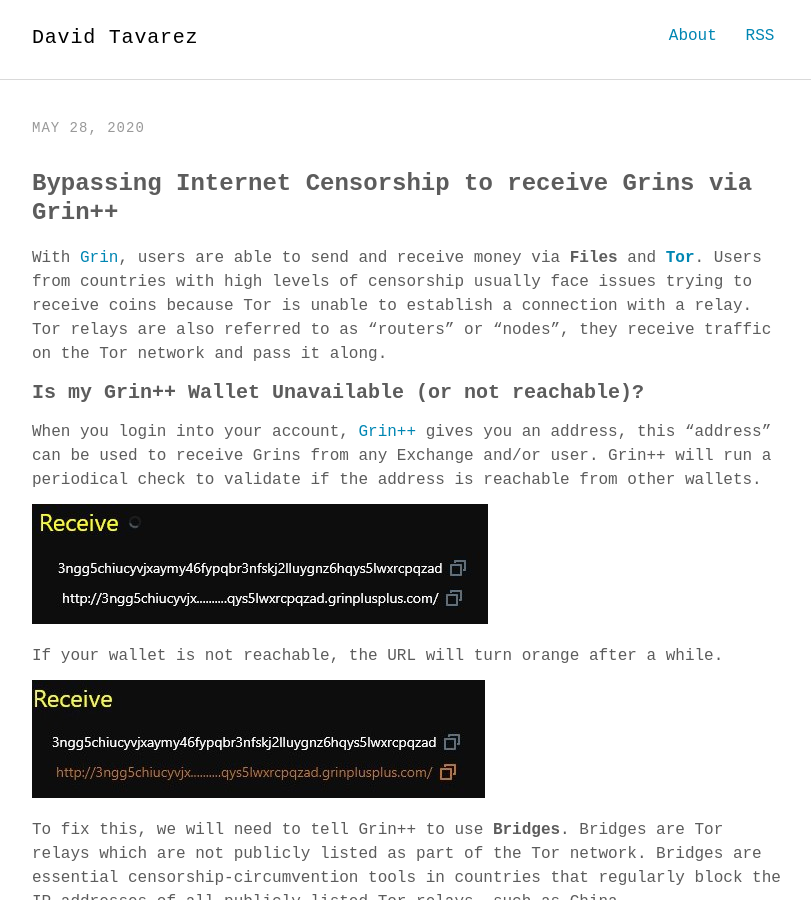
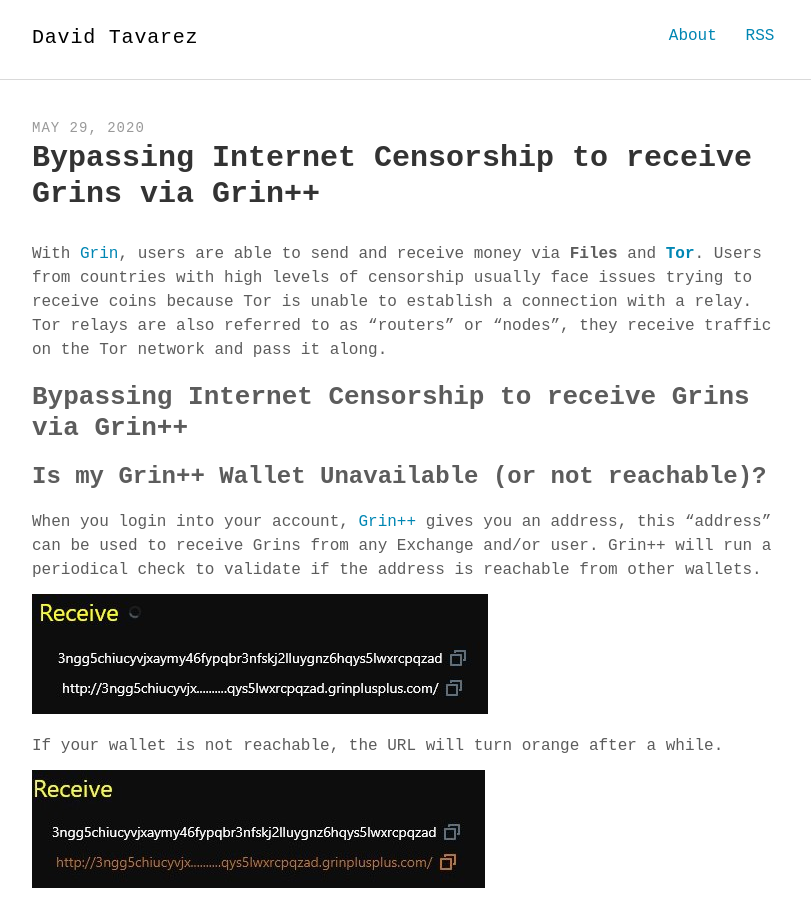
Before and after one commit to davidtavarez/davidtavarez.github.io, a Jekyll site: the page built from _posts/2020-05-28-bypass-internet-censorship-and-filtering-grinplusplus.md, in a window 1280 px wide and 900 px high. Shown: the whole window, without its empty margins (232-1043 px from the left). Built offline with Jekyll 4.4.1, drawn with Linux system fonts in a browser that asks for light colours; some web fonts are replaced; our own code applies the rules of GitHub Pages for plain Markdown files; comment, search, counter and statistics services are not loaded; some of the changed lines change nothing that is shown.

Commit message:
new post

```diff
--- a/_posts/2020-05-28-bypass-internet-censorship-and-filtering-grinplusplus.md
+++ b/_posts/2020-05-28-bypass-internet-censorship-and-filtering-grinplusplus.md
@@ -1,19 +1,17 @@
 ---
-
-layout: post
+layout: post
 title: "Bypassing Internet Censorship to receive Grins via Grin++"
-date: 2020-05-28 23:00:00 -0400
-keywords: "grin++, grin, tor, onion, censorship"
-comments: true
-description: "How to bypass censorship to receive Grins via Grin++ and Tor"
-
+date: 2020-05-28 20:20:00 -0400
+keywords: "grin++, grin, tor, onion, censorship"
+comments: true
+description: "How to bypass censorship to receive Grins via Grin++ and Tor"
 ---
-
-### Bypassing Internet Censorship to receive Grins via Grin++
 
 With [Grin](http://grin.mw), users are able to send and receive money via **Files** and [**Tor**]([What Is Tor and Should I Use It?](https://lifehacker.com/what-is-tor-and-should-i-use-it-1527891029)). Users from countries with high levels of censorship usually face issues trying to receive coins because Tor is unable to establish a connection with a relay. Tor relays are also referred to as "routers" or "nodes", they receive traffic on the Tor network and pass it along.
 
-#### Is my Grin++ Wallet Unavailable (or not reachable)?
+## Bypassing Internet Censorship to receive Grins via Grin++
+
+### Is my Grin++ Wallet Unavailable (or not reachable)?
 
 When you login into your account, [Grin++](https://grinplusplus.github.io/) gives you an address, this "address" can be used to receive Grins from any Exchange and/or user. Grin++ will run a periodical check to validate if the address is reachable from other wallets.
 
```
